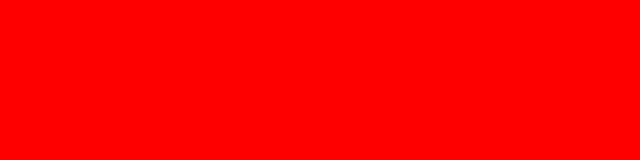
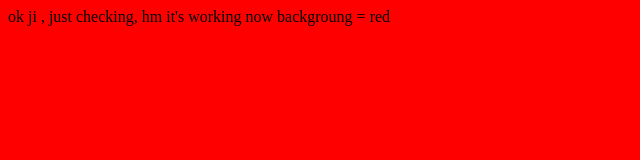
Before and after one commit to KartikBhardwaj-BornBenefit/fastapi-bookstore, a plain HTML site: page templates/index.html in a window 1280 px wide. Shown: the whole page, without its empty margins (0-640 px from the left). Drawn offline with Linux system fonts and the light colour scheme.

Commit message:
Checkpoint before assistant change: Make simple change to see if website appearance can be updated
Adds a temporary string to the HTML body without properly setting background color.

Replit-Commit-Author: Assistant

```diff
--- a/templates/index.html
+++ b/templates/index.html
@@ -5,6 +5,7 @@
   <link rel="stylesheet" href="../style.css"> <!-- Ensure this path is correct -->
 </head>
 <body>
-
+  ok ji , just checking, hm it's working now
+  backgroung = red
 </body>
 </html>
```
